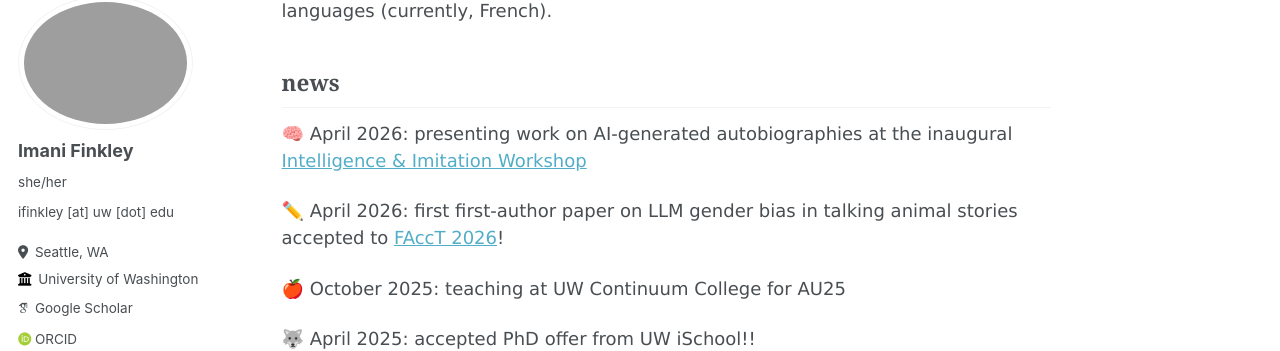
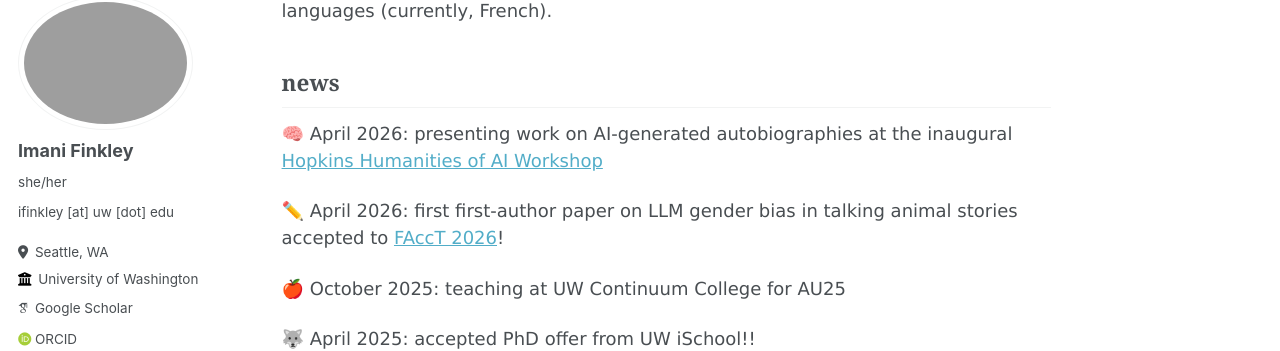
Before and after one commit to imanif/imanif.github.io, a Jekyll site: the page built from _pages/about.md, in a window 1280 px wide and 900 px high, scrolled down 488 px. Shown: the part 110-461 px from the top of the window. Built offline with Jekyll 4.4.1, drawn with Linux system fonts in a browser that asks for light colours; some web fonts are replaced.

Commit message:
Update about

```diff
--- a/_pages/about.md
+++ b/_pages/about.md
@@ -25,7 +25,7 @@ In my free time, I like to practice ballet, watch anime, [travel](https://imanii
 
 ☀️ June 2026: starting my Summer RAship at [HDSSI26](https://humanitiesdatalab.ds.lib.uw.edu/hdssi/) -->
 
-🧠 April 2026: presenting work on AI-generated autobiographies at the inaugural [Intelligence & Imitation Workshop](https://humanitiesofaiworkshop.com/)
+🧠 April 2026: presenting work on AI-generated autobiographies at the inaugural [Hopkins Humanities of AI Workshop](https://humanitiesofaiworkshop.com/)
 
 ✏️ April 2026: first first-author paper on LLM gender bias in talking animal stories accepted to [FAccT 2026](https://facctconference.org/index.html)!
 
```
